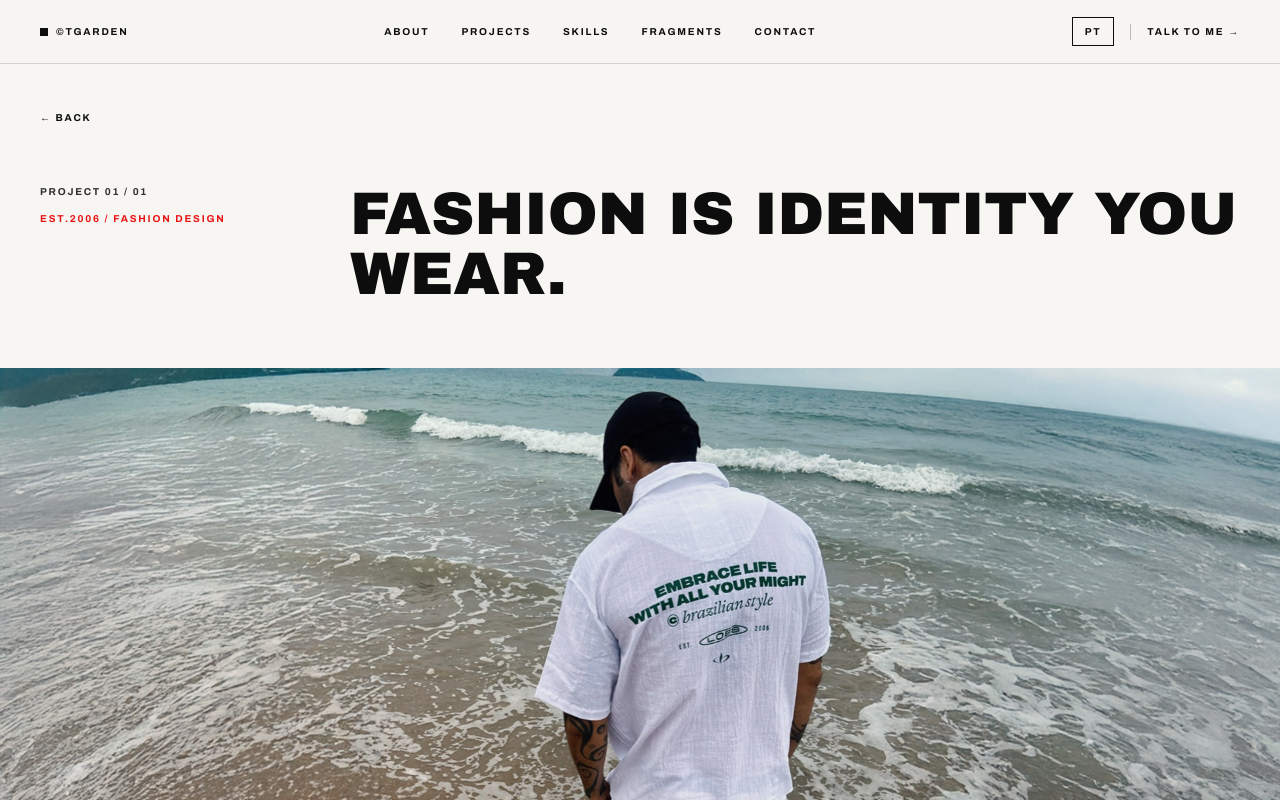
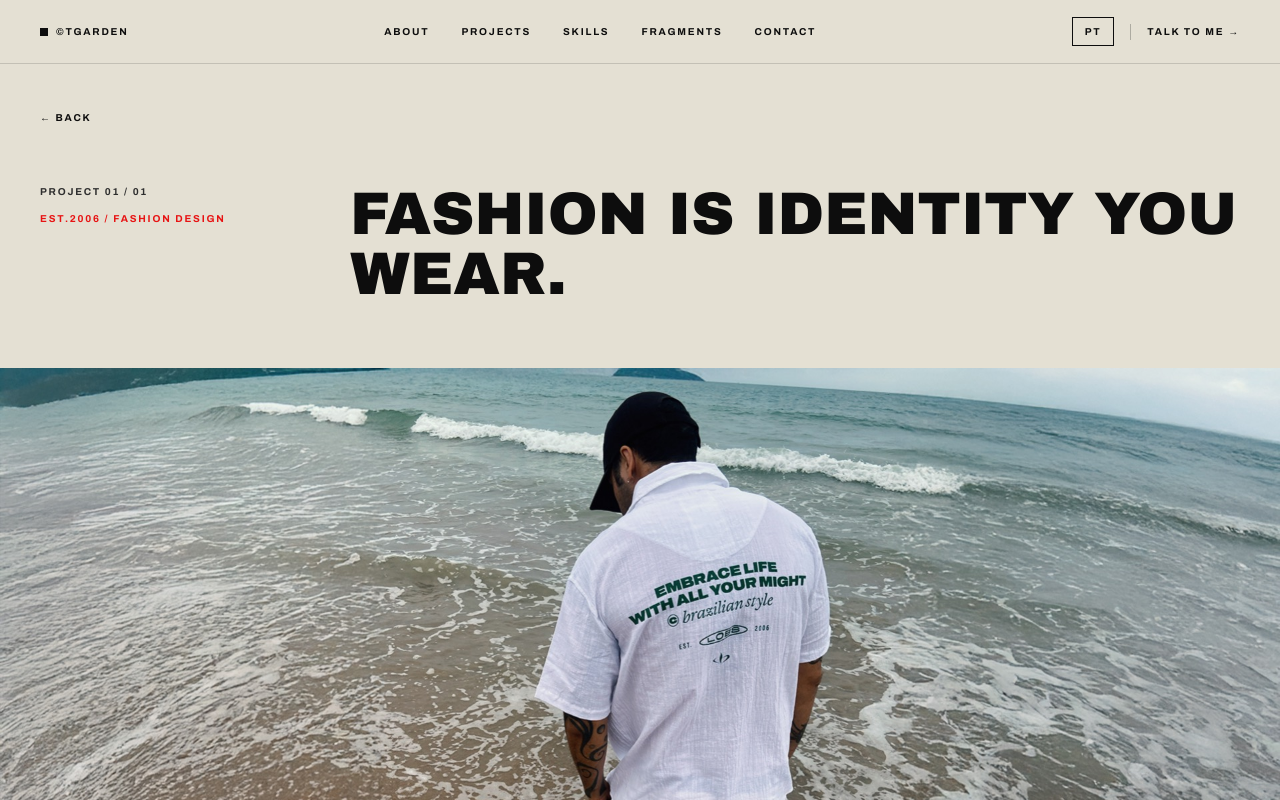
Before and after one commit to tiagojardim83/tgarden, a React (Vite) app: page /projetos/lobs-brazilian-art in a window 1280 px wide. Shown: the top 800 px of the page. Built offline with nearby package versions, Linux system fonts and the light colour scheme.

Commit message:
Change site background from white to cream (#e4e0d3)

```diff
--- a/src/index.css
+++ b/src/index.css
@@ -22,7 +22,7 @@ html {
 
 body {
   margin: 0;
-  background: hsl(44 22% 96%);
+  background: #e4e0d3;
   color: hsl(0 0% 5%);
   font-family: 'Archivo', sans-serif;
   font-weight: 500;
@@ -33,7 +33,7 @@ body {
 
 ::selection {
   background: hsl(0 85% 49%);
-  color: hsl(44 22% 96%);
+  color: #e4e0d3;
 }
 
 .label {
@@ -81,7 +81,7 @@ button {
   width: 10px;
 }
 ::-webkit-scrollbar-track {
-  background: hsl(44 22% 96%);
+  background: #e4e0d3;
 }
 ::-webkit-scrollbar-thumb {
   background: hsl(0 0% 5%);
--- a/tailwind.config.js
+++ b/tailwind.config.js
@@ -4,7 +4,7 @@ export default {
   theme: {
     extend: {
       colors: {
-        paper: 'hsl(44 22% 96%)',
+        paper: '#e4e0d3',
         'paper-dim': 'hsl(38 16% 89%)',
         ink: 'hsl(0 0% 5%)',
         'ink-soft': 'hsl(0 0% 18%)',
```
